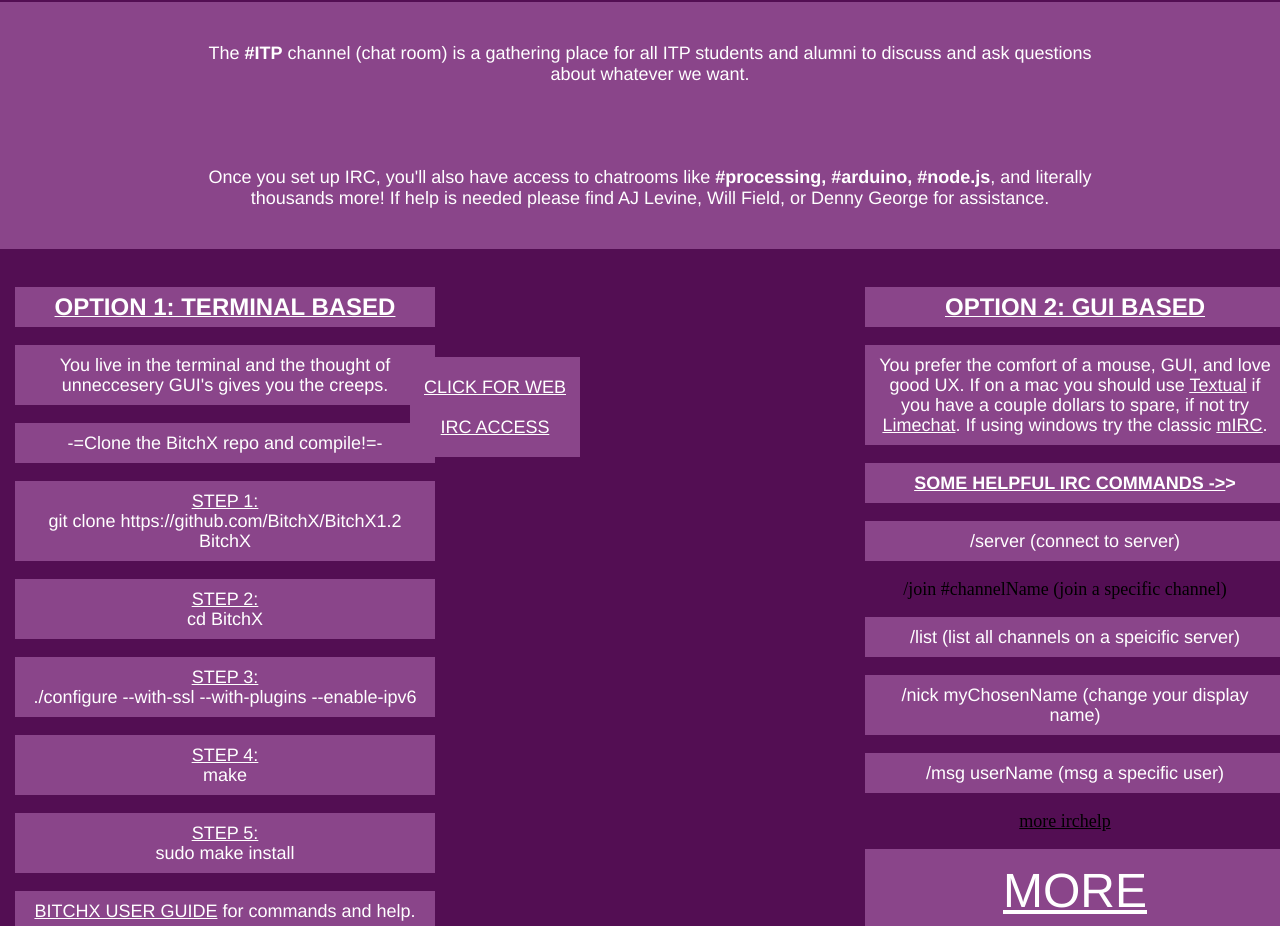
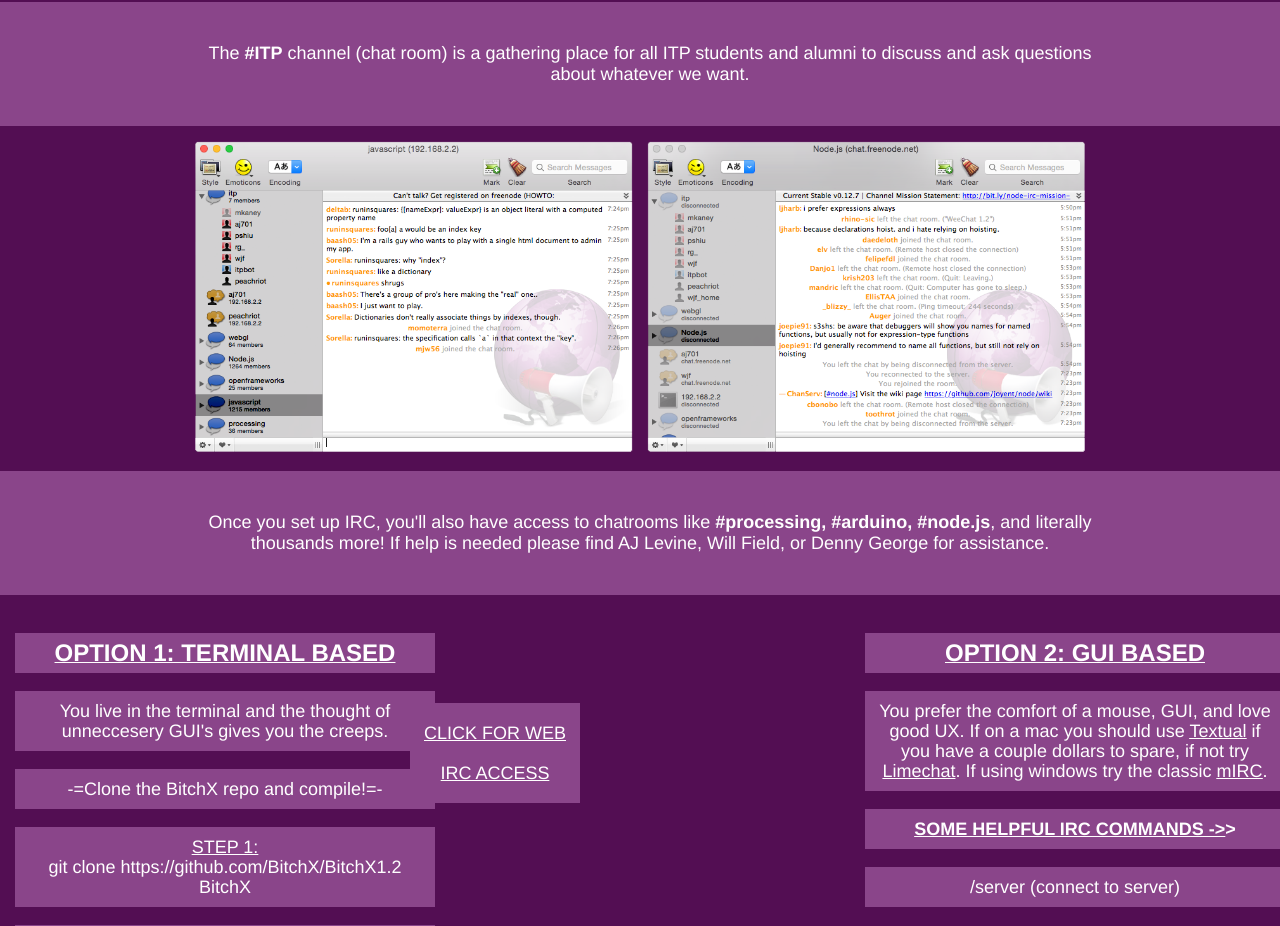
Before and after one commit to Willjfield/itpirc, a plain HTML site: page itp-irc/index.html in a window 1280 px wide. Shown: the part 880-1806 px from the top of the page. Drawn offline with Linux system fonts and the light colour scheme.

Commit message:
other channels

```diff
--- a/itp-irc/index.html
+++ b/itp-irc/index.html
@@ -49,7 +49,11 @@
 		</p>
 	</div>
 
-		<div class="textDiv">
+	<div id="chanswrapper">
+			<img class="chanimg" src="images/jsirc.png">
+			<img class="chanimg" src="images/nodejsirc.png">
+	</div>
+	<div class="textDiv">
 			<p>Once you set up IRC, you'll also have access to chatrooms like <b>#processing, #arduino, #node.js</b>, and literally thousands more! If help is needed please find AJ Levine, Will Field, or Denny George for assistance.</p>
 		</div>
 	<div id="l337"><p><b><u><font size="5">OPTION 1: TERMINAL BASED</font></u></b></p><p>You live in the terminal and the thought of unneccesery GUI's gives you the creeps.</p><p>-=Clone the BitchX repo and compile!=-</p>
--- a/itp-irc/style.css
+++ b/itp-irc/style.css
@@ -141,12 +141,20 @@
 	width:707px;
 	margin: 10px auto;
 }
+#chanswrapper{
+	width:900px;
+	margin: 10px auto;
+
+}
 #intro{
 	font-size: 24px;
 	text-align: center;
 	line-height: 30px;
 }
-
+.chanimg{
+	width:448px;
+	margin: 0 auto;
+}
 #irc1{
 	float:left;
 	padding-left: 15px;
```
Also changed, not shown: itp-irc/images/jsirc.png (added), itp-irc/images/nodejsirc.png (added).
